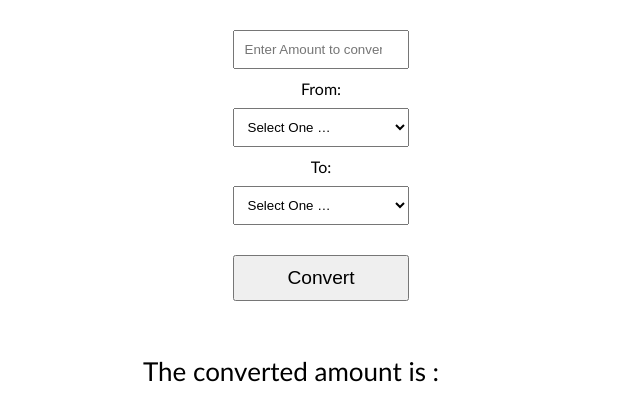
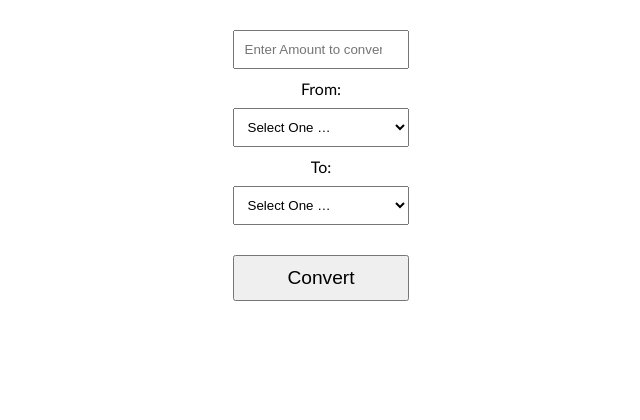
Before and after one commit to Mukulbaid63/CurrencyConverter, a plain HTML site: page index.html in a window 1280 px wide. Shown: the part 90-510 px from the top of the page, without its empty margins (319-959 px from the left). Drawn offline with Linux system fonts and the light colour scheme.

Commit message:
Update index.html

```diff
--- a/index.html
+++ b/index.html
@@ -127,7 +127,7 @@
             <option value="ZAR">ZAR</option>
         </select>
         <button type="submit" class="convert">Convert</button>
-       <div class="ans-1">The converted amount is :<span class="ans"></span></div>
+       <div class="ans-1"><span class="ans"></span></div>
        </div>
 
         <script src="app.js"></script>
```
